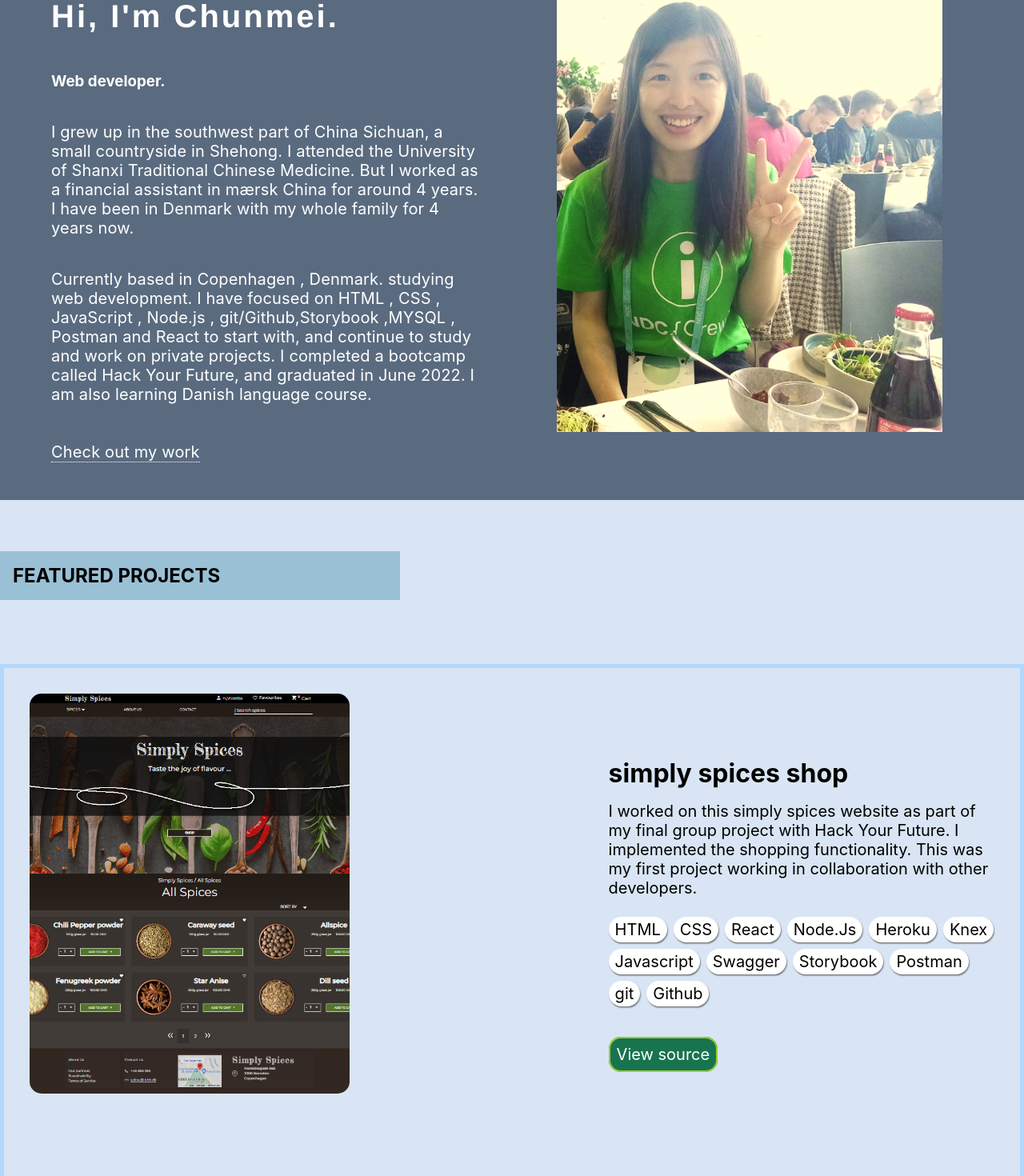
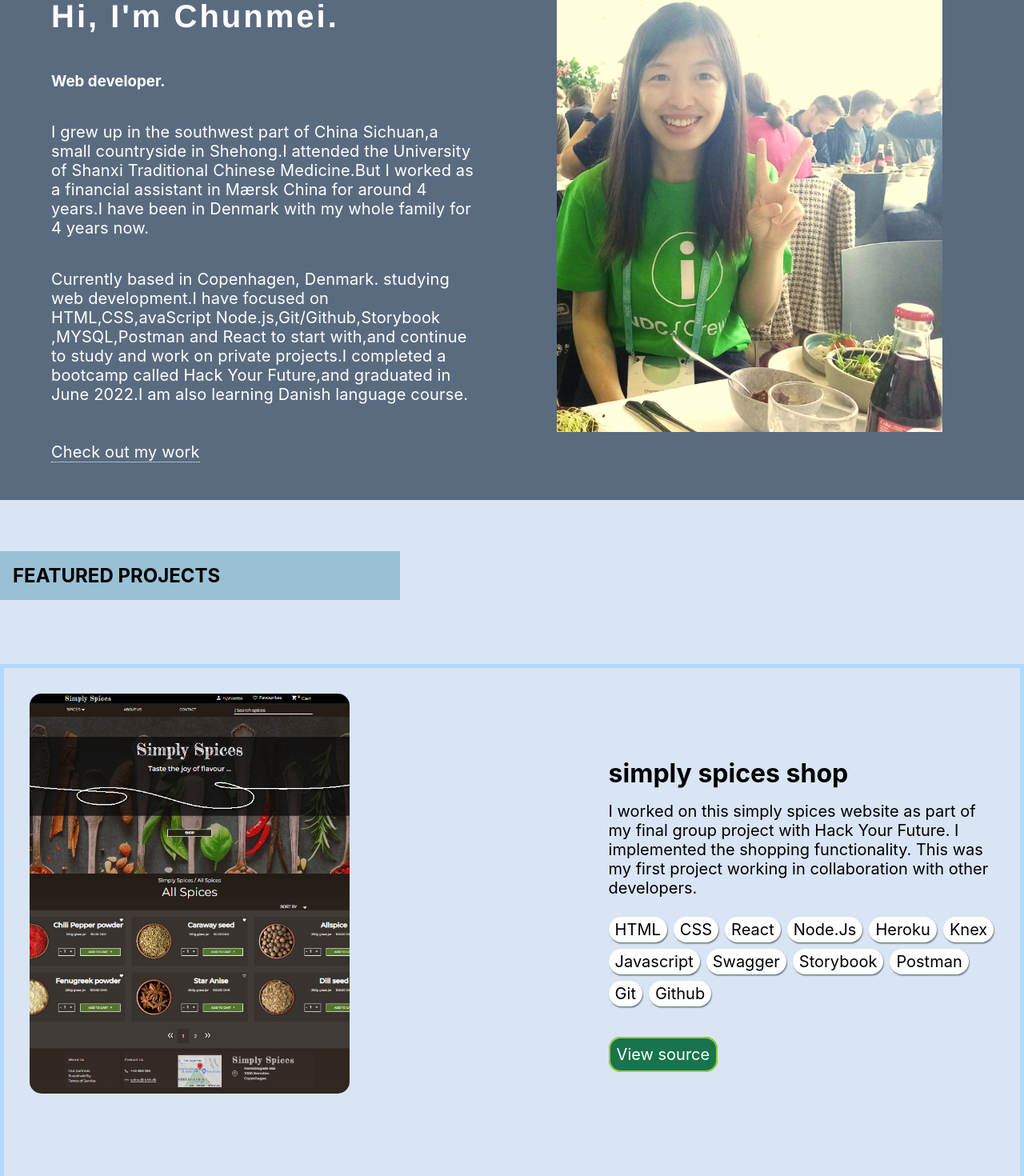
Before and after one commit to chunmeishui/chunmeishui-portfolio, a React (Create React App) app: page / in a window 1280 px wide. Shown: the part 990-2460 px from the top of the page at 80% size. Built offline with nearby package versions, Linux system fonts and the light colour scheme.

Commit message:
changed letter spelling

```diff
--- a/src/components/About.js
+++ b/src/components/About.js
@@ -9,20 +9,18 @@ export default function About() {
         <h1>Hi, I'm Chunmei.</h1>
         <h3>Web developer.</h3>
         <p>
-          I grew up in the southwest part of China Sichuan, a small countryside
-          in Shehong. I attended the University of Shanxi Traditional Chinese
-          Medicine. But I worked as a financial assistant in mærsk China for
-          around 4 years. I have been in Denmark with my whole family for 4
+          I grew up in the southwest part of China Sichuan,a small countryside
+          in Shehong.I attended the University of Shanxi Traditional Chinese
+          Medicine.But I worked as a financial assistant in Mærsk China for
+          around 4 years.I have been in Denmark with my whole family for 4
           years now.
         </p>
         <br />
         <br />
         <p>
-          Currently based in Copenhagen , Denmark. studying web development. I
-          have focused on HTML , CSS , JavaScript , Node.js ,
-          git/Github,Storybook ,MYSQL , Postman and React to start with, and
-          continue to study and work on private projects. I completed a bootcamp
-          called Hack Your Future, and graduated in June 2022. I am also
+          Currently based in Copenhagen, Denmark. studying web development.I
+          have focused on HTML,CSS,avaScript Node.js,Git/Github,Storybook ,MYSQL,Postman and React to start with,and
+          continue to study and work on private projects.I completed a bootcamp called Hack Your Future,and graduated in June 2022.I am also
           learning Danish language course.
           <br />
           <br />
--- a/src/components/Navbar.js
+++ b/src/components/Navbar.js
@@ -24,7 +24,7 @@ export default function Navbar() {
         <div className="navigation-list-container">
           <ul className="navigation-list">
             <li>
-              <a href="#portfolio">Portofolio</a>
+              <a href="#portfolio">Portfolio</a>
             </li>
             <li>
               <a href="#about-me">About</a>
--- a/src/components/Projects.js
+++ b/src/components/Projects.js
@@ -43,7 +43,7 @@ export default function Projects() {
               <li className="tech-list-item">Swagger</li>
               <li className="tech-list-item">Storybook</li>
               <li className="tech-list-item">Postman</li>
-              <li className="tech-list-item">git</li>
+              <li className="tech-list-item">Git</li>
               <li className="tech-list-item">Github</li>
             </ul>
             <ul className="actions special">
@@ -75,7 +75,7 @@ export default function Projects() {
               <li className="tech-list-item">Heroku</li>
               <li className="tech-list-item">Knex</li>
               <li className="tech-list-item">Javascript</li>
-              <li className="tech-list-item">git</li>
+              <li className="tech-list-item">Git</li>
               <li className="tech-list-item">Github</li>
             </ul>
             <ul className="actions special">
@@ -119,7 +119,7 @@ export default function Projects() {
               <li className="tech-list-item">HTML</li>
               <li className="tech-list-item">CSS</li>
               <li className="tech-list-item">Javascript</li>
-              <li className="tech-list-item">git</li>
+              <li className="tech-list-item">Git</li>
               <li className="tech-list-item">Github</li>
             </ul>
             <ul className="actions special">
@@ -146,7 +146,7 @@ export default function Projects() {
               <li className="tech-list-item">HTML</li>
               <li className="tech-list-item">CSS</li>
               <li className="tech-list-item">Javascript</li>
-              <li className="tech-list-item">git</li>
+              <li className="tech-list-item">Git</li>
               <li className="tech-list-item">Github</li>
             </ul>
             <ul class="actions special">
```
Also changed, not shown: 1 other file (tests, documents, lock files or other folders).
